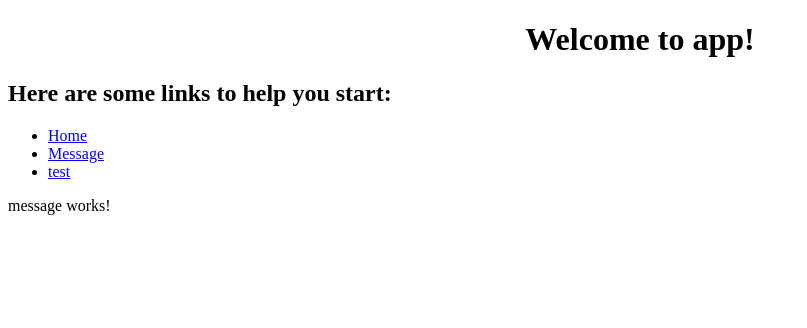
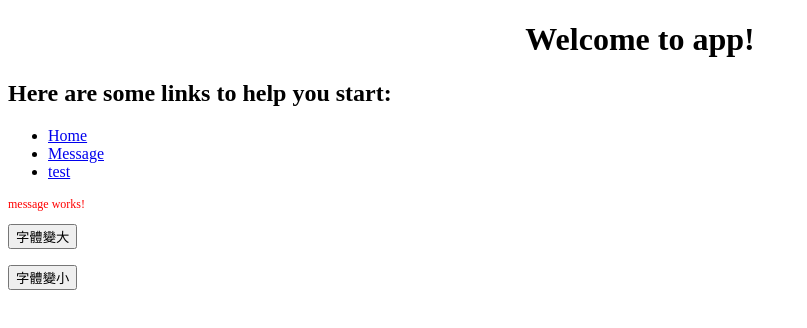
Before and after one commit to AndyWeiBoan/AngularDemo, an Angular app: page /Message in a window 1280 px wide. Shown: the top 328 px of the page, without its empty margins (0-807 px from the left). Built offline with nearby package versions, Linux system fonts and the light colour scheme.

Commit message:
ngStyle practice

```diff
--- a/src/app/message/message.component.html
+++ b/src/app/message/message.component.html
@@ -1,3 +1,9 @@
-<p>
+<p [style.font-size]="(12 + Count) + 'px'" [style.color]="'red'">
   message works!
 </p>
+
+<button (click)="CountPlus()">字體變大</button>
+<p>
+
+</p>
+<button (click)="CountMinus()">字體變小</button>
--- a/src/app/message/message.component.ts
+++ b/src/app/message/message.component.ts
@@ -6,10 +6,22 @@ import { Component, OnInit } from '@angular/core';
   styleUrls: ['./message.component.css']
 })
 export class MessageComponent implements OnInit {
-
+  Count = 0;
   constructor() { }
 
   ngOnInit() {
   }
 
+  // ngstyle練習
+  GetStyle() {
+    return { 'font-size': (12 + this.Count) + 'px' };
+  }
+
+  CountPlus() {
+    this.Count++;
+  }
+
+  CountMinus(){
+    this.Count--;
+  }
 }
```
